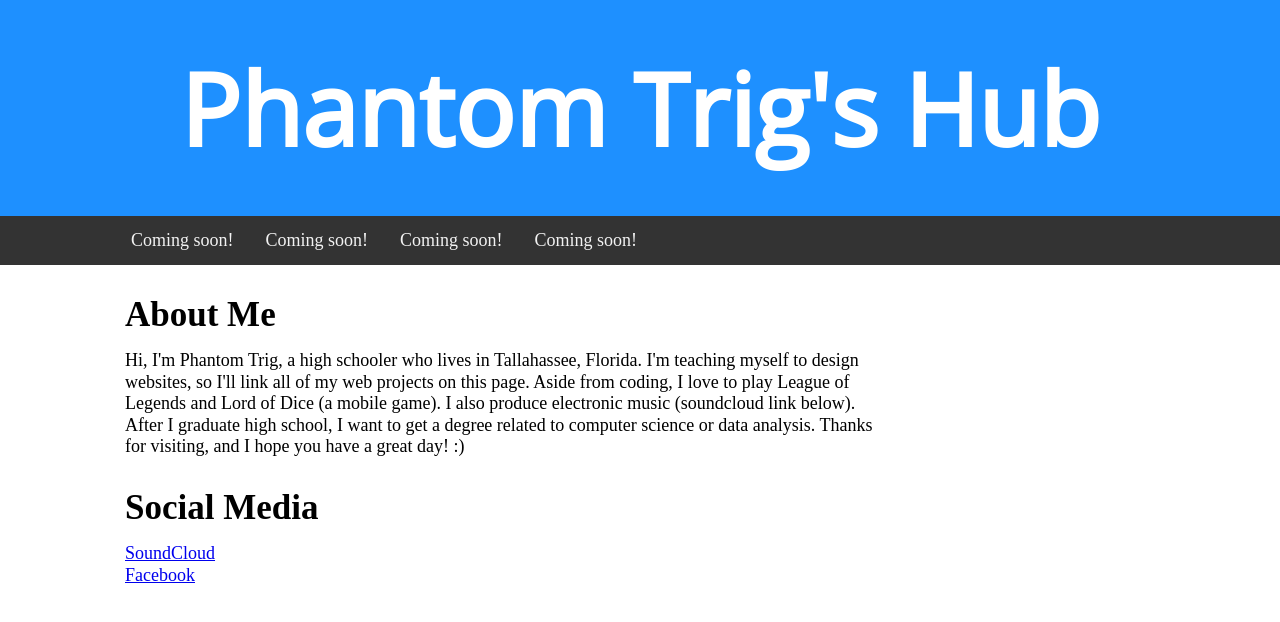
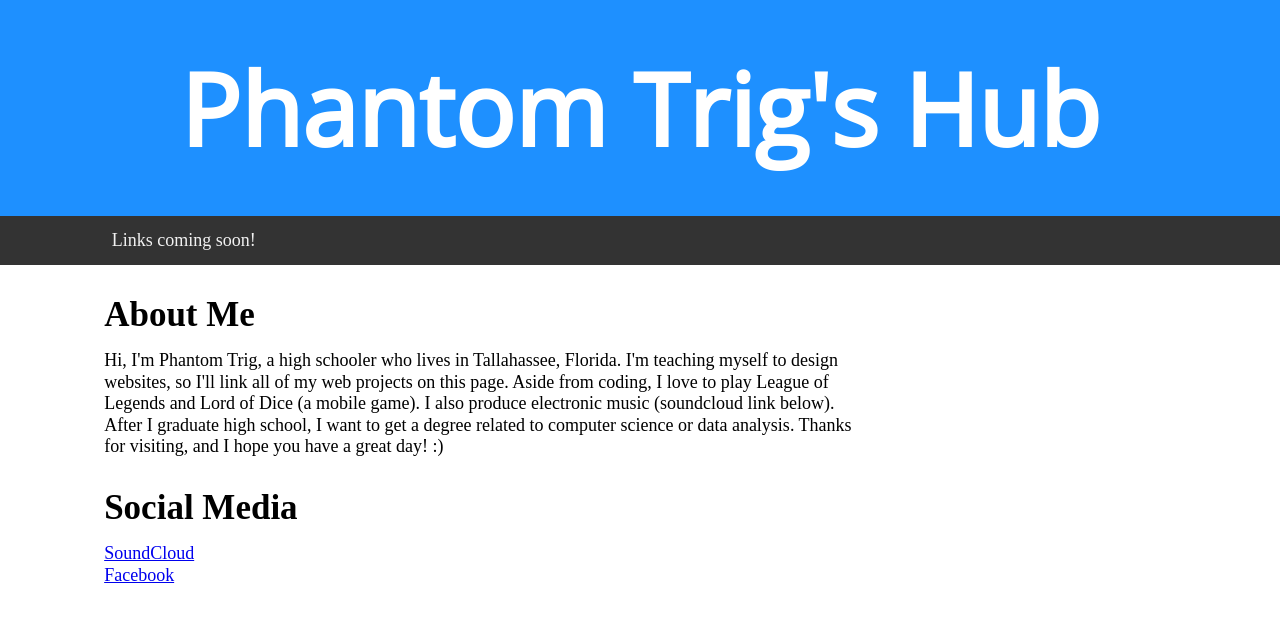
Before and after one commit to PhantomTrig/PhantomTrig.github.io, a plain HTML site: page index.html in a window 1280 px wide. Drawn offline with nearby package versions, Linux system fonts and the light colour scheme.

Commit message:
Add files via upload

```diff
--- a/index.html
+++ b/index.html
@@ -33,7 +33,7 @@ h1 {
 .topnav {
   overflow: hidden;
   background-color: #333;
-padding-left: 115px;
+padding-left: 7.487%;
 }
 
 .topnav a {
@@ -52,13 +52,13 @@ padding-left: 115px;
 
 h2 {
       padding-top: 30px;
-      padding-left: 125px;
+      padding-left: 8.138%;
     font-size: 35px;
 }
 
 p {
        padding-top: 15px;
-    padding-left: 125px;
+    padding-left: 8.138%;
     width: 60%;
     font-size: 18px;
     line-height: 120%;
@@ -76,10 +76,8 @@ p {
     </div>
 
     <div class="topnav">
-    <a href="">Coming soon!</a>
-    <a href="">Coming soon!</a>
-    <a href="">Coming soon!</a>
-    <a href="">Coming soon!</a>
+    <a href="">Links coming soon!</a>
+
     </div>
 
     <h2>About Me</h2>
```
